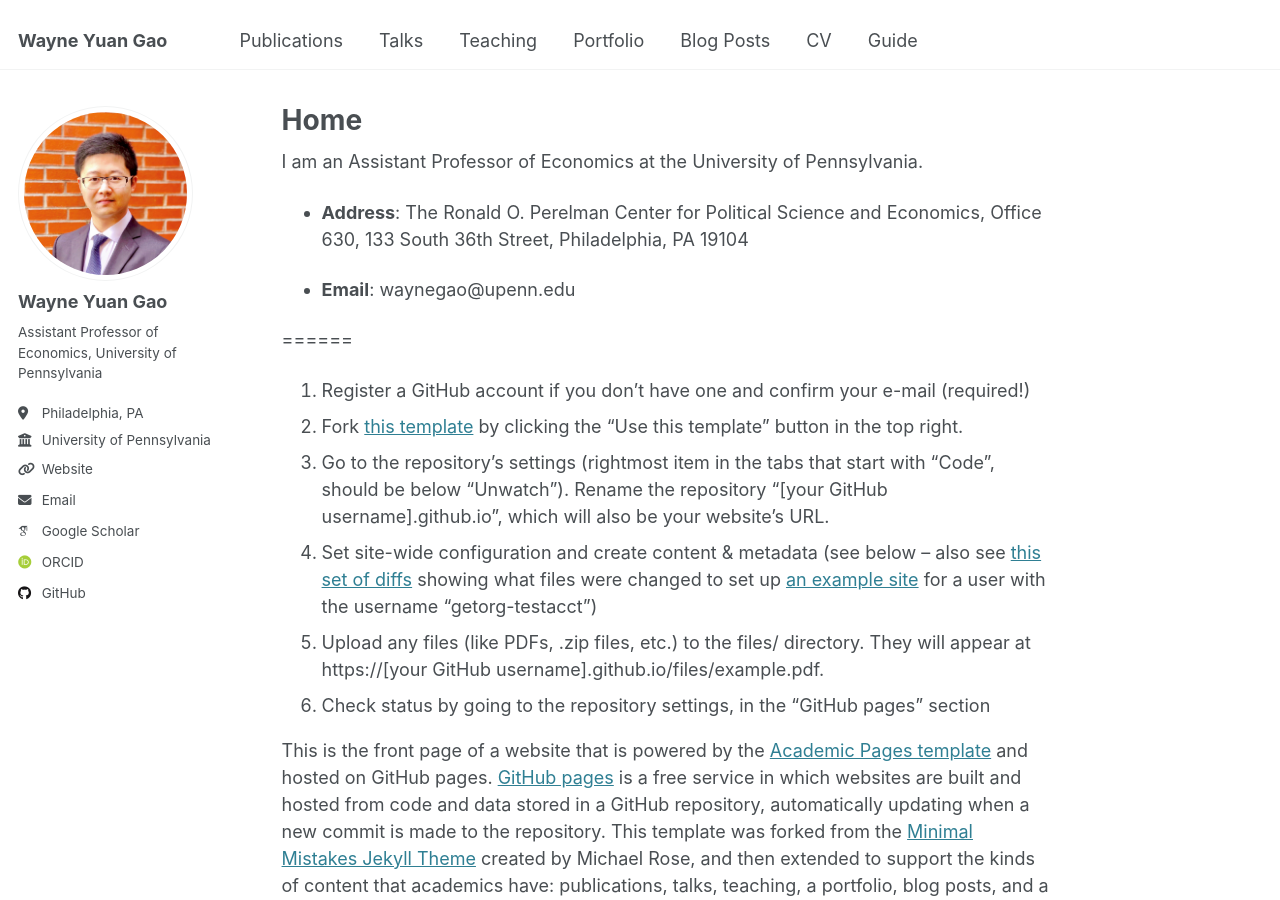
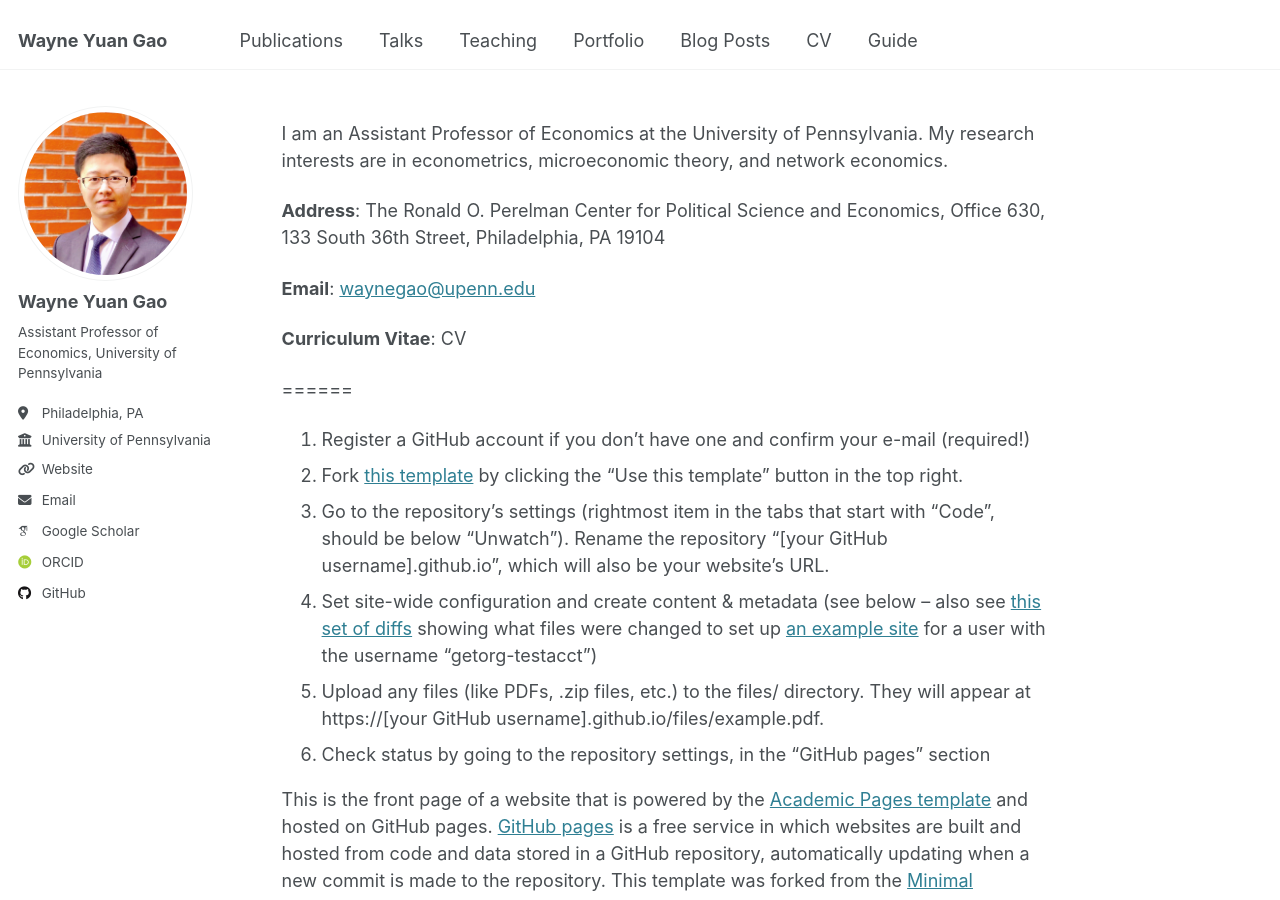
Before and after one commit to wayne-y-gao/wayne-y-gao.github.io, a Jekyll site: the page built from _pages/about.md, in a window 1280 px wide and 900 px high. Built offline with Jekyll 4.4.1, drawn with Linux system fonts in a browser that asks for light colours; some web fonts are replaced.

Commit message:
Update about.md

```diff
--- a/_pages/about.md
+++ b/_pages/about.md
@@ -1,19 +1,21 @@
 ---
 permalink: /
-title: "Home"
+title: ""
 author_profile: true
 redirect_from:
   - /about/
   - /about.html
 ---
 
-I am an Assistant Professor of Economics at the University of Pennsylvania.
+I am an Assistant Professor of Economics at the University of Pennsylvania. My research interests are in econometrics, microeconomic theory, and network economics.
 
-- **Address**: The Ronald O. Perelman Center for Political Science and Economics, Office 630,
+**Address**: The Ronald O. Perelman Center for Political Science and Economics, Office 630,
   133 South 36th Street,
   Philadelphia, PA 19104
 
-- **Email**: waynegao@upenn.edu
+**Email**: [waynegao@upenn.edu](mailto:waynegao@upenn.edu)
+
+**Curriculum Vitae**: CV
 
 
 ======
```
